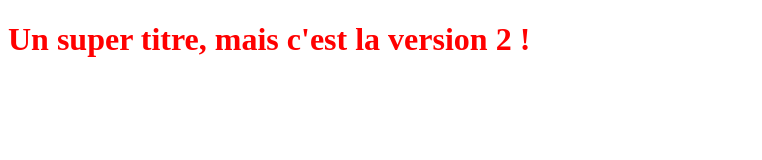
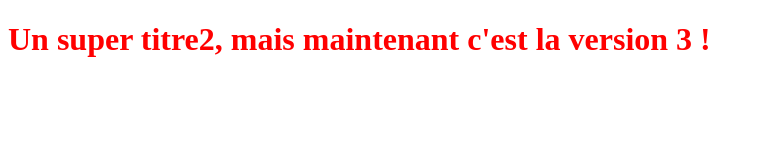
Before and after one commit to Moltyr/Versionnage_TP, a plain HTML site: page index.html in a window 1280 px wide. Shown: the whole page, without its empty margins (0-762 px from the left). Drawn offline with Linux system fonts and the light colour scheme.

Commit message:
Changement du titre en V3

```diff
--- a/index.html
+++ b/index.html
@@ -5,6 +5,6 @@
    <link rel="stylesheet" type="text/css" href="styles.css">
 </head>
 <body>
-   <h1>Un super titre, mais c'est la version 2 !</h1>
+   <h1>Un super titre2, mais maintenant c'est la version 3 !</h1>
 </body>
 </html>
```
